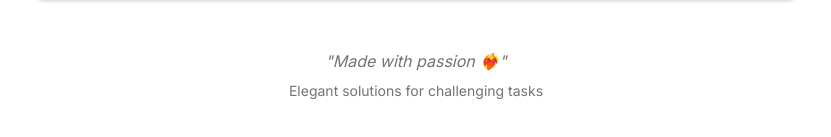
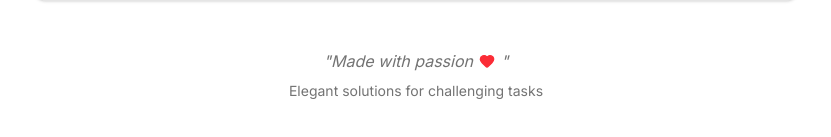
Before and after one commit to l-you/about-me, a Next.js app: page / in a window 1280 px wide. Shown: the part 3186-3323 px from the top of the page, without its empty margins (224-1055 px from the left). Built offline with nearby package versions, Linux system fonts and the light colour scheme.

Commit message:
feat: replace emoji with real icon.

```diff
--- a/src/about-me/components/ContactSection.tsx
+++ b/src/about-me/components/ContactSection.tsx
@@ -6,7 +6,7 @@ import {
 	CardHeader,
 	CardTitle,
 } from '@/components/ui/card'
-import {Mail} from 'lucide-react'
+import {Mail, Heart} from 'lucide-react'
 import {Suspense, type FunctionComponent} from 'react'
 import {GitHubIcon, RedditIcon, XIcon} from './Icons'
 import MoreContactsSection from './MoreContactsSection'
@@ -70,8 +70,8 @@ export const ContactSection: FunctionComponent = () => {
 
 					{/* Footer Quote */}
 					<div className="mt-12 text-center">
-						<p className="italic text-muted-foreground">
-							&quot;Made with passion ❤️‍🔥&quot;
+						<p className="italic text-muted-foreground flex items-center justify-center gap-1.5">
+							&quot;Made with passion <Heart className="size-4 fill-red-500 text-red-500 inline" />&quot;
 						</p>
 						<p className="mt-2 text-sm text-muted-foreground">
 							Elegant solutions for challenging tasks
```
